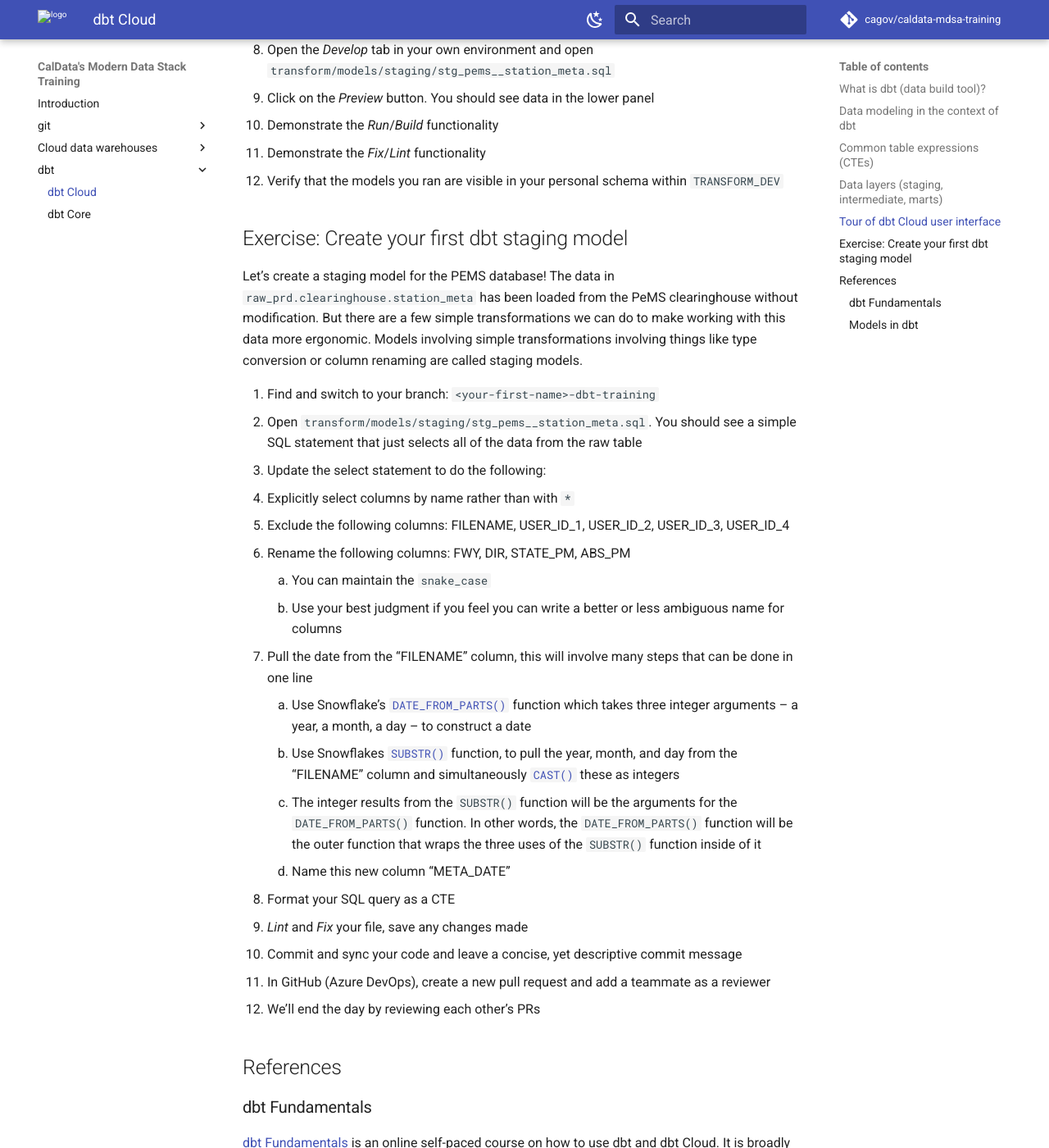
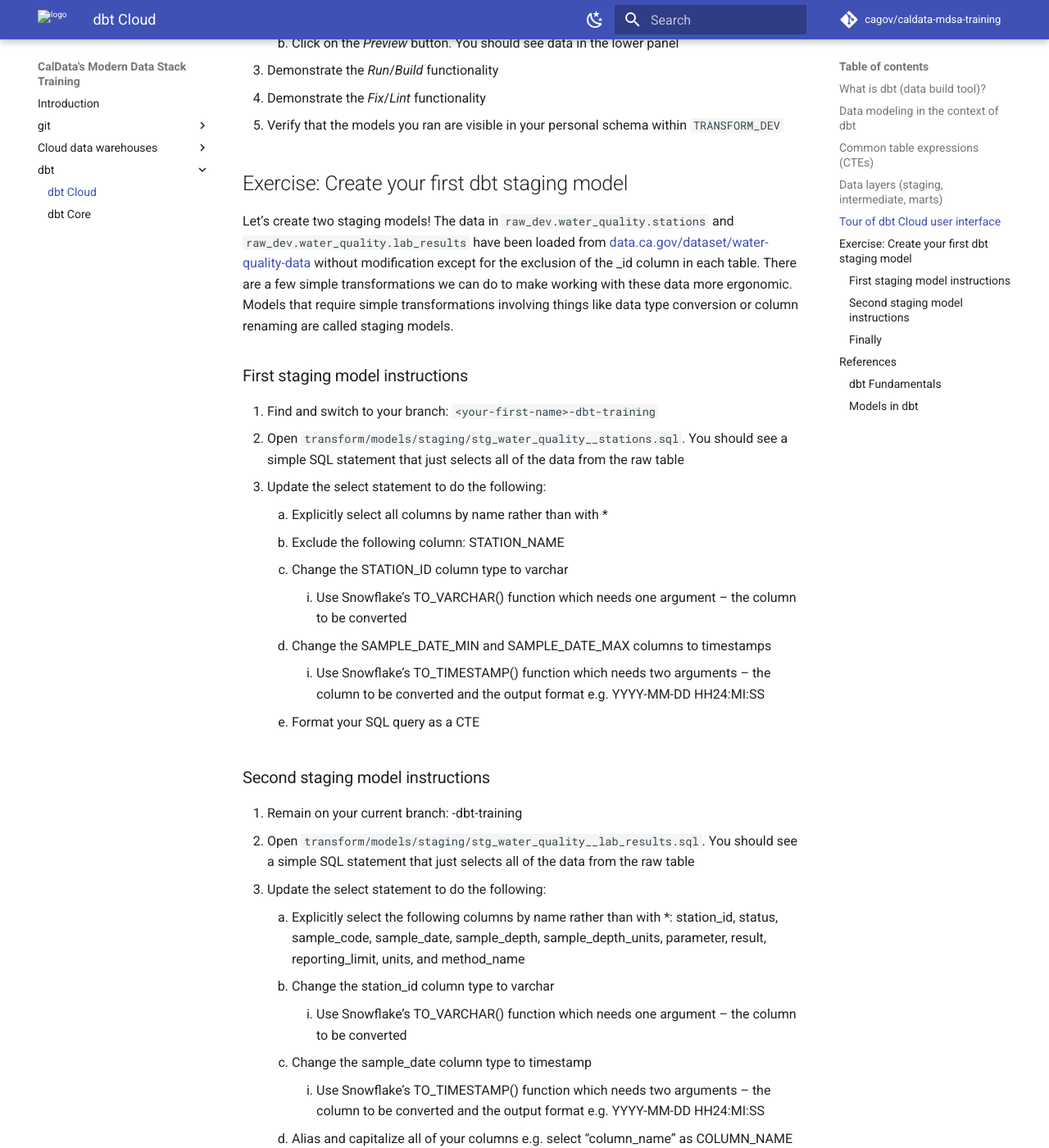
Before and after one commit to cagov/caldata-mdsa-training, an MkDocs documentation site: the page built from docs/dbt/cloud.md, in a window 1280 px wide and 1400 px high, scrolled down 2505 px. Shown: the whole window at 82% size. Built offline with MkDocs 1.6.1 and Material for MkDocs 9.7.7, drawn with Linux system fonts in a browser that asks for light colours; comment, search, counter and statistics services are not loaded; some of the changed text lies outside the part shown.

```diff
--- a/docs/dbt/cloud.md
+++ b/docs/dbt/cloud.md
@@ -1,4 +1,4 @@
-# Day 1
+# **Day 1**
 
 ## What is dbt (data build tool)?
 
@@ -23,70 +23,80 @@ Often CTEs are framed as an alternative to SQL subqueries. In dbt-style SQL, CTE
 Data layers represent a systematic approach to data modeling by organizing data into distinct phases. dbt does a particularly great job of explaining best practices to structuring your project and data with naming conventions, example code, and reasoning on such practices in [this guide](https://docs.getdbt.com/best-practices/how-we-structure/1-guide-overview). We’ve summarized it below, but still recommend a thorough read of dbt’s guide.
 
 1. **Staging**
-   1. The staging layer is the initial point of contact for your raw data
-   2. Models in the staging layer have a one-to-one relationship with source data ensuring data integrity and providing a reliable foundation for downstream models
-   3. There are very few transformations that happen in this layer. Appropriate ones are:
-      1. Column renaming (e.g. PLACEFP to place_fips)
-      2. Data type casting (e.g. string type to numeric)
-      3. Basic computations (e.g. cents to dollars)
-   4. Staging models are often materialized ephemerally or as views (more about materializations later!)
-   5. Files are prefixed with `stg_` and saved in a subdirectory usually named “staging” of the models folder
+    1. The staging layer is the initial point of contact for your raw data
+    2. Models in the staging layer have a one-to-one relationship with source data ensuring data integrity and providing a reliable foundation for downstream models
+    3. There are very few transformations that happen in this layer. Appropriate ones are:
+        1. Column renaming (e.g. PLACEFP to place_fips)
+        2. Data type casting (e.g. string type to numeric)
+        3. Basic computations (e.g. cents to dollars)
+    4. Staging models are often materialized ephemerally or as views (more about materializations later!)
+    5. Files are prefixed with `stg_` and saved in a subdirectory usually named “staging” of the models folder
 2. **Intermediate**
-   1. Intermediate models are where you start applying more complex transformations to your data.
-   2. This layer is used for data cleansing, feature engineering, and combining data from different sources.
-   3. Intermediate models allow you to build modular and reusable transformations following the principles of [DRY (Don’t Repeat Yourself)](https://docs.getdbt.com/terms/dry#why-write-dry-code)
-   4. Common transformations that happen in this layer are:
-      1. Table joins or unions
-      2. Data aggregations (e.g. using a function like `SUM()`)
-      3. Data pivots
-   5. Materialized as views
-   6. Files are prefixed with `int_` and saved in a subdirectory usually named “intermediate” of the models folder
+    1. Intermediate models are where you start applying more complex transformations to your data.
+    2. This layer is used for data cleansing, feature engineering, and combining data from different sources.
+    3. Intermediate models allow you to build modular and reusable transformations following the principles of [DRY (Don’t Repeat Yourself)](https://docs.getdbt.com/terms/dry#why-write-dry-code)
+    4. Common transformations that happen in this layer are:
+        1. Table joins or unions
+        2. Data aggregations (e.g. using a function like `SUM()`)
+        3. Data pivots
+    5. Files are prefixed with `int_` and saved in a subdirectory usually named “intermediate” of the models folder
 3. **Marts (or Data Marts)**
-   1. Marts are the final layer in the data modeling process, representing consumable datasets tailored for specific business or programs needs
-   2. Sometimes called the entity layer or concept layer, to emphasize that our marts are meant to represent a specific entity or concept at its unique grain
-   3. Materialized as tables or incremental models
-
-   4. Use plain English to name the file based on the concept that forms the grain of the mart e.g. `incidents.sql`, `claimants.sql`, `orders.sql`
-
-   5. Wide and denormalized
+    1. Marts are the final layer in the data modeling process, representing consumable datasets tailored for specific business or programs needs
+    2. Sometimes called the entity layer or concept layer, to emphasize that our marts are meant to represent a specific entity or concept at its unique grain
+    3. Use plain English to name the file based on the concept that forms the grain of the mart e.g. `incidents.sql`, `claimants.sql`, `orders.sql`
+    4. Wide and denormalized
 
 ## Tour of dbt Cloud user interface
 
-1. We’ll give you a brief overview of the dbt Cloud user interface:__
-   1. _File browser_
-   2. _File editor_
-   3. _Preview pane_
-   4. _Linter/Fixer_
-   5. _Build/Run_
+1. We’ll give you a brief overview of the dbt Cloud user interface:
+    1. _File browser_
+    2. _File editor_
+    3. _Preview pane_
+    4. _Linter/Fixer_
+    5. _Build/Run_
 2. Validate your development environment:
-   1. Open the _Develop_ tab in your own environment and open `transform/models/staging/stg_pems__station_meta.sql`
-   2. Click on the _Preview_ button. You should see data in the lower panel
+    1. Open the Develop tab in your own environment and open transform/models/staging/stg_water_quality__stations.sql
+    2. Click on the _Preview_ button. You should see data in the lower panel
 3. Demonstrate the _Run_/_Build_ functionality
 4. Demonstrate the _Fix_/_Lint_ functionality
 5. Verify that the models you ran are visible in your personal schema within `TRANSFORM_DEV`
 
 ## Exercise: Create your first dbt staging model
 
-Let’s create a staging model for the PEMS database! The data in `raw_prd.clearinghouse.station_meta` has been loaded from the PeMS clearinghouse without modification. But there are a few simple transformations we can do to make working with this data more ergonomic. Models involving simple transformations involving things like type conversion or column renaming are called staging models.
+Let’s create two staging models! The data in `raw_dev.water_quality.stations` and `raw_dev.water_quality.lab_results` have been loaded from [data.ca.gov/dataset/water-quality-data](https://data.ca.gov/dataset/water-quality-data) without modification except for the exclusion of the \_id column in each table. There are a few simple transformations we can do to make working with these data more ergonomic. Models that require simple transformations involving things like data type conversion or column renaming are called staging models.
+
+### First staging model instructions
 
 1. Find and switch to your branch: `<your-first-name>-dbt-training`
-2. Open `transform/models/staging/stg_pems__station_meta.sql`. You should see a simple SQL statement that just selects all of the data from the raw table
+2. Open `transform/models/staging/stg_water_quality__stations.sql`. You should see a simple SQL statement that just selects all of the data from the raw table
 3. Update the select statement to do the following:
-   1. Explicitly select columns by name rather than with `*`
-   2. Exclude the following columns: FILENAME, USER_ID_1, USER_ID_2, USER_ID_3, USER_ID_4
-   3. Rename the following columns: FWY, DIR, STATE_PM, ABS_PM
-      1. You can maintain the `snake_case`
-      2. Use your best judgment if you feel you can write a better or less ambiguous name for columns
-   4. Pull the date from the “FILENAME” column, this will involve many steps that can be done in one line
-      1. Use Snowflake’s [`DATE_FROM_PARTS()`](https://docs.snowflake.com/en/sql-reference/functions/date_from_parts) function which takes three integer arguments – a year, a month, a day – to construct a date
-      2. Use Snowflakes [`SUBSTR()`](https://docs.snowflake.com/en/sql-reference/functions/substr) function, to pull the year, month, and day from the “FILENAME” column and simultaneously [`CAST()`](https://docs.snowflake.com/en/sql-reference/data-type-conversion) these as integers
-      3. The integer results from the `SUBSTR()` function will be the arguments for the `DATE_FROM_PARTS()` function. In other words, the `DATE_FROM_PARTS()` function will be the outer function that wraps the three uses of the `SUBSTR()` function inside of it
-      4. Name this new column “META_DATE”
-   5. Format your SQL query as a CTE
-4. _Lint_ and _Fix_ your file, save any changes made
-5. Commit and sync your code and leave a concise, yet descriptive commit message
-6. In GitHub (Azure DevOps), create a new pull request and add a teammate as a reviewer
-7. We’ll end the day by reviewing each other’s PRs
+    1. Explicitly select all columns by name rather than with *
+    2. Exclude the following column: STATION_NAME
+    3. Change the STATION_ID column type to varchar
+        1. Use Snowflake’s TO_VARCHAR() function which needs one argument – the column to be converted
+    4. Change the SAMPLE_DATE_MIN and SAMPLE_DATE_MAX columns to timestamps
+        1. Use Snowflake’s TO_TIMESTAMP() function which needs two arguments – the column to be converted and the output format e.g. YYYY-MM-DD HH24:MI:SS
+    5. Format your SQL query as a CTE
+
+### Second staging model instructions
+
+1. Remain on your current branch: <your-first-name>-dbt-training
+2. Open `transform/models/staging/stg_water_quality__lab_results.sql`. You should see a simple SQL statement that just selects all of the data from the raw table
+3. Update the select statement to do the following:
+    1. Explicitly select the following columns by name rather than with *: station_id, status, sample_code, sample_date, sample_depth, sample_depth_units, parameter, result, reporting_limit, units, and method_name
+    2. Change the station_id column type to varchar
+        1. Use Snowflake’s TO_VARCHAR() function which needs one argument – the column to be converted
+    3. Change the sample_date column type to timestamp
+        1. Use Snowflake’s TO_TIMESTAMP() function which needs two arguments – the column to be converted and the output format e.g. YYYY-MM-DD HH24:MI:SS
+    4. Alias and capitalize all of your columns e.g. select “column_name” as COLUMN_NAME
+4. Format your SQL query as a CTE
+
+### Finally
+
+1. _Lint_ and _Fix_ your file, save any changes made
+1. Commit and sync your code and leave a concise, yet descriptive commit message
+1. In GitHub (or Azure DevOps), create a new pull request and add a teammate as a reviewer
+1. We’ll end the day by reviewing each other’s PRs
 
 ## References
 
@@ -100,7 +110,7 @@ Let’s create a staging model for the PEMS database! The data in `raw_prd.clear
 - [Building your first model](https://platform.thinkific.com/videoproxy/v1/play/cecuppiekd0onghk4p20)
 - [What is modularity?](https://platform.thinkific.com/videoproxy/v1/play/c71iuqg02svskgqkn6lg)
 
-# Day 2
+# **Day 2**
 
 ## What are these YAML files?
 
@@ -178,8 +193,8 @@ Here you’ll write YAML configuration for the PeMS metadata source table, and f
 1. Switch to your branch from yesterday: `<your-first-name>-dbt-training`
 2. Open `transform/models/_sources.yml`. You should see some mostly empty stubs for models and sources.
 3. First, specify where the PEMS station data exists in the Snowflake database. We’ll do that by adding some keys to the `PEMS` source:
-   1. Add a key for the database: (`database: RAW_PRD`).
-   2. Add a key for the schema: (`schema: CLEARINGHOUSE`).
+    1. Add a key for the database: (`database: RAW_PRD`).
+    2. Add a key for the schema: (`schema: CLEARINGHOUSE`).
 4. Describe the tables that exist in the CLEARINGHOUSE schema:
 
 <!---->
@@ -242,7 +257,7 @@ The grain at which this data is collected results in duplicate ids so this is no
 - [What is testing?](https://platform.thinkific.com/videoproxy/v1/play/c71iuqg40bhpn3t11pcg)
 - [Generic tests](https://platform.thinkific.com/videoproxy/v1/play/ce9kjv0r715nknv53nhg)
 
-# Day 3
+# **Day 3**
 
 ## Remember: Common Table Expressions (CTEs)
 
@@ -268,9 +283,9 @@ Here’s [an example of a more complex, multi-stage CTE](https://github.com/cago
 2. This layer is used for data cleansing, feature engineering, and combining data from different sources.
 3. Intermediate models allow you to build modular and reusable transformations following the principles of [DRY (Don’t Repeat Yourself)](https://docs.getdbt.com/terms/dry#why-write-dry-code)
 4. Common transformations that happen in this layer are:
-   1. Table joins or unions
-   2. Data aggregations (e.g. using a function like `SUM()`)
-   3. Data pivots
+    1. Table joins or unions
+    2. Data aggregations (e.g. using a function like `SUM()`)
+    3. Data pivots
 5. Materialization depends, this decision should factor in how expensive the model is and how many downstream models/marts use it
 6. Files are prefixed with `int_` and saved in a subdirectory usually named “intermediate” of the models folder
 
@@ -350,8 +365,8 @@ Now that we’ve gotten some practice creating a staging model and editing our Y
 3. Change the reference to the staging model by using the `ref()` macro we learned about
 4. Write a SQL query to return the count of stations per county for the year 2023 sorted from greatest to least.
 5. _Hints_
-   1. This will be a SQL group by and aggregation.
-   2. Your output table should have two columns
+    1. This will be a SQL group by and aggregation.
+    2. Your output table should have two columns
 6. Format your SQL using CTEs
 7. _Lint_ and _Fix_ your file, save any changes made
 
@@ -370,19 +385,19 @@ Now that we’ve gotten some practice creating a staging model and editing our Y
 [Macros](https://docs.getdbt.com/docs/build/jinja-macros#macros) in [Jinja](https://docs.getdbt.com/docs/build/jinja-macros) are pieces of code that can be reused multiple times – they are analogous to "functions" in other programming languages, and are extremely useful if you find yourself repeating code across multiple models. Remember (DRY). Macros are defined in .sql files, typically in your macros directory (e.g.`transform/macros`).
 
 1. Example on station_meta data
-   1. Switch to the `pems_training_materials` branch
-   2. Open and review `transform/macros/map_county_fips_to_county_name.sql`
-   3. Open `transform/models/staging/stg_pems__station_meta.sql` and review line 23
+    1. Switch to the `pems_training_materials` branch
+    2. Open and review `transform/macros/map_county_fips_to_county_name.sql`
+    3. Open `transform/models/staging/stg_pems__station_meta.sql` and review line 23
 2. Another [example](https://github.com/cagov/data-infrastructure/blob/main/transform/macros/map_class_fp.sql) that is called by [this code](https://github.com/cagov/data-infrastructure/blob/main/transform/models/marts/geo_reference/geo_reference__global_ml_building_footprints_with_tiger.sql) on line 34
 
 **Demo: dbt_utils package**
 The [dbt_utils package](https://hub.getdbt.com/dbt-labs/dbt_utils/latest/) contains macros that can be (re)used across this project. Software engineers frequently modularize code into libraries. These libraries help programmers operate with leverage. In dbt, libraries like these are called packages. dbt's packages are powerful because they tackle many common analytic problems that are shared across teams.
 
 1. Example that uses the _dbt_utils_ test [_equal_rowcount_](https://github.com/dbt-labs/dbt-utils/tree/1.1.1/?tab=readme-ov-file#equal_rowcount-source)
-   1. Switch to the `pems_training_materials` branch
-   2. Open `transform/models/_models.yml` and review lines 6-10
-   3. Run` dbt test --select stg_pems__station_meta`
-      1. Note this test fails if trying to compare a table to a view
+    1. Switch to the `pems_training_materials` branch
+    2. Open `transform/models/_models.yml` and review lines 6-10
+    3. Run`dbt test --select stg_pems__station_meta`
+        1. Note this test fails if trying to compare a table to a view
 
 image tk
 
@@ -408,7 +423,7 @@ There are two ways of defining data tests in dbt:
 
 - [Use Jinja to improve your SQL code](https://docs.getdbt.com/guides/using-jinja?step=1)
 
-# Day 4
+# **Day 4**
 
 ## dbt Docs
 
@@ -454,10 +469,10 @@ To reiterate, CI/CD checks can help you to improve the quality of your code, red
 
 ### Custom schema names
 
-1. We’ll talk about how the database schemas in which dbt models are built are determined. In development, the models get built in a different place (e.g., your `DBT_<first-name-initial+last-name> `schema) than they do in production.
+1. We’ll talk about how the database schemas in which dbt models are built are determined. In development, the models get built in a different place (e.g., your `DBT_<first-name-initial+last-name>`schema) than they do in production.
 2. We’ll discuss how this project is configured to use a custom schema name generated using `transform/macros/get_custom_schema.sql`.
 
-#### Exercise:
+#### Exercise
 
 Configure your intermediate model to build in a custom schema called `statistics`. You can do this by creating a new property in the model YAML config block: “`schema: statistics`”. Build your model and find it in Snowflake.
 
@@ -478,11 +493,9 @@ You’ve been working in your own branches to create dbt models and configuratio
 
 1. On the page for your pull request you should see the results of the CI checks in the “Overview” tab. If it’s green, great, it passed!
 2. If the CI check is red, click on it to see the logs, which will give more information about the failure. You might see failures in:
-   1. The linter checks (which looks for code style and common gotchas)
-
-   2. Model builds, which indicate some logic issue in the code
-
-   3. Data tests, which ensure that the data has the shape you expect
+    1. The linter checks (which looks for code style and common gotchas)
+    2. Model builds, which indicate some logic issue in the code
+    3. Data tests, which ensure that the data has the shape you expect
 3. Address any issues flagged by the check. Remember, the “_Format_”, “_Lint_”, and “_Fix_” buttons in dbt Cloud can help with auto-resolving issues around formatting.
 4. Request a review of a teammate. Review another teammate’s PR.
 5. Address any comments or suggestions from your code review.
```
Also changed, not shown: other parts of docs/dbt/cloud.md (+14 -9 lines), images/yaml_dicts_maps.png (added), images/yaml_lists.png (added), images/yaml_markdown.png (added), images/yaml_multi_strings.png (added), images/yaml_strings.png (added).
